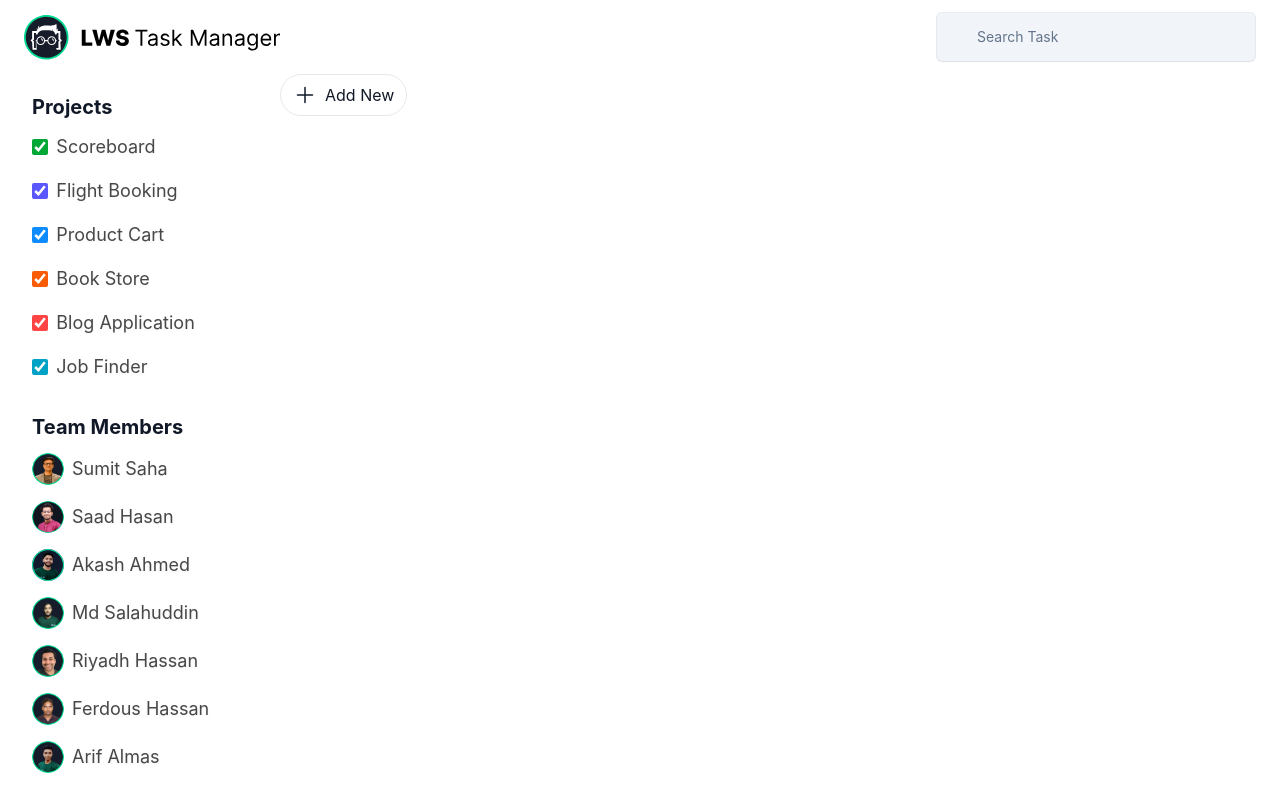
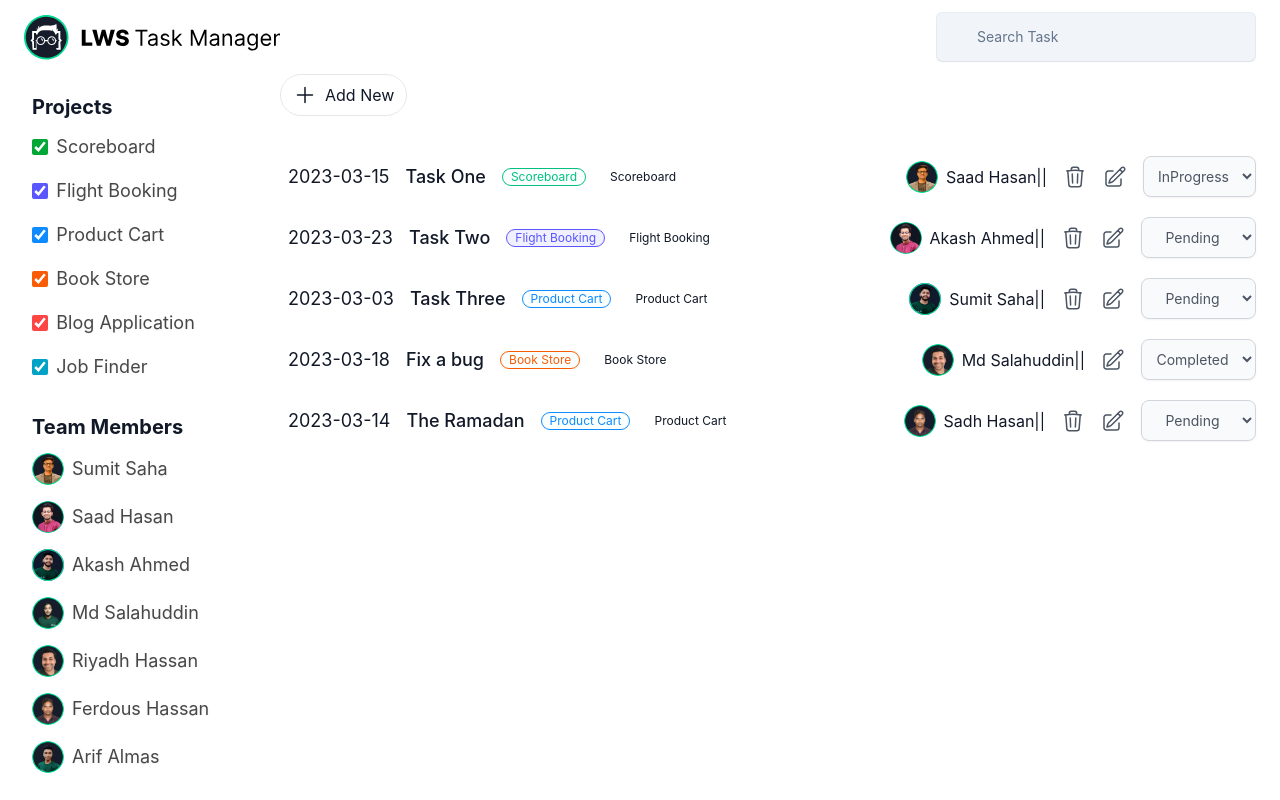
Before and after one commit to Nabi171/managerApp, a React (Create React App) app: page / in a window 1280 px wide. Built offline with nearby package versions, Linux system fonts and the light colour scheme; data requests are answered from the project's data file.

Commit message:
change in data

```diff
--- a/server/db.json
+++ b/server/db.json
@@ -132,29 +132,17 @@
       "status": "completed"
     },
     {
-      "taskName": "Nabitask",
-      "name": "Akash Ahmed",
-      "projectName": "Product Cart",
-      "deadline": "2023-03-06",
-      "id": 6
-    },
-    {
-      "taskName": "sdfdsa",
-      "project": {
-        "name": "Akash Ahmed"
-      },
-      "projectName": "Book Store",
-      "deadline": "2023-03-28",
-      "id": 7
-    },
-    {
-      "taskName": "safd",
+      "taskName": "The Ramadan",
       "teamMember": {
         "name": "Sadh Hasan"
       },
-      "projectName": "Product Cart",
+      "project": {
+        "projectName": "Product Cart",
+        "colorClass": "color-productCart",
+        "undefined": "Product Cart"
+      },
       "deadline": "2023-03-14",
-      "id": 8
+      "id": 6
     }
   ]
 }
--- a/src/App.js
+++ b/src/App.js
@@ -13,6 +13,8 @@ function App() {
       <Routes>
         <Route path="/" element={<Home />} />
         <Route path="/home" element={<Home />} />
+        <Route path="/tasks/:taskId" element={<Home />} />
+
         <Route path="/addtask" element={<AddTask />} />
         <Route path="/editTask" element={<EditTask />} />
 
--- a/src/components/pages/AddTask/AddTask.js
+++ b/src/components/pages/AddTask/AddTask.js
@@ -8,7 +8,10 @@ const AddTask = () => {
     const [teamMember, setName] = useState({
         name: ""
     });
-    const [projectName, setprojectName] = useState("");
+    const [project, setprojectName] = useState({
+        projectName: "Product Cart",
+        colorClass: "color-productCart"
+    });
     const [deadline, setDeadline] = useState("");
     const navigate = useNavigate();
 
@@ -23,16 +26,18 @@ const AddTask = () => {
         // setName(e.target.value)
     }
     const handleProjectName = (e) => {
-        setprojectName(e.target.value)
+        const { projectName, value } = e.target;
+        setprojectName((prevFormData) => ({ ...prevFormData, [projectName]: value }))
+        // setprojectName(e.target.value)
     }
 
     const handleSubmit = (e) => {
         e.preventDefault();
-        console.log(teamMember, taskName, projectName)
+        console.log(teamMember, taskName, project)
         addTasks({
             taskName,
             teamMember,
-            projectName,
+            project,
             deadline,
 
         });
@@ -87,9 +92,9 @@ const AddTask = () => {
                             <div className="fieldContainer">
                                 <label for="lws-projectName">Project Name</label>
                                 <select
-                                    value={projectName}
+                                    // value={project.projectName}
                                     onChange={handleProjectName}
-                                    id="lws-projectName" name="projectName" required>
+                                    id="lws-projectName" projectName="projectName" required>
                                     <option
                                         value=""
                                         hidden selected>Select Project</option>
--- a/src/components/pages/EditTask/EditTask.js
+++ b/src/components/pages/EditTask/EditTask.js
@@ -1,5 +1,6 @@
 import React, { useState } from 'react';
 import Navbar from '../Nav/Navbar';
+import Form from './Form';
 
 
 const EditTask = () => {
@@ -14,66 +15,7 @@ const EditTask = () => {
         </h1>
 
                     <div className="justify-center mb-10 space-y-2 md:flex md:space-y-0">
-                        <form
-
-                            className="space-y-6">
-                            <div className="fieldContainer">
-                                <label for="lws-taskName">Task Name</label>
-                                <input
-
-                                    type="text"
-                                    name="taskName"
-                                    id="lws-taskName"
-                                    required
-                                    placeholder="Implement RTK Query"
-                                />
-                            </div>
-
-                            <div className="fieldContainer">
-                                <label>Assign To</label>
-                                <select
-
-                                    name="teamMember" id="lws-teamMember" required>
-                                    <option
-                                        value=""
-                                        hidden selected>Select Job</option>
-                                    <option>Sumit Saha</option>
-                                    <option>Sadh Hasan</option>
-                                    <option>Akash Ahmed</option>
-                                    <option>Md Salahuddin</option>
-                                    <option>Riyadh Hassan</option>
-                                    <option>Ferdous Hassan</option>
-                                    <option>Arif Almas</option>
-                                </select>
-                            </div>
-                            <div className="fieldContainer">
-                                <label for="lws-projectName">Project Name</label>
-                                <select
-
-                                    id="lws-projectName" name="projectName" required>
-                                    <option
-                                        value=""
-                                        hidden selected>Select Project</option>
-                                    <option>Scoreboard</option>
-                                    <option>Flight Booking</option>
-                                    <option>Product Cart</option>
-                                    <option>Book Store</option>
-                                    <option>Blog Application</option>
-                                    <option>Job Finder</option>
-                                </select>
-                            </div>
-
-                            <div className="fieldContainer">
-                                <label for="lws-deadline">Deadline</label>
-                                <input
-
-                                    type="date" name="deadline" id="lws-deadline" required />
-                            </div>
-
-                            <div className="text-right">
-                                <button type="submit" className="lws-submit">Save</button>
-                            </div>
-                        </form>
+                        <Form />
                     </div>
                 </main>
             </div>
--- /dev/null
+++ b/src/components/pages/EditTask/Form.js
@@ -0,0 +1,68 @@
+import React from 'react';
+
+const Form = () => {
+    return (
+        <form
+
+            className="space-y-6">
+            <div className="fieldContainer">
+                <label for="lws-taskName">Task Name</label>
+                <input
+
+                    type="text"
+                    name="taskName"
+                    id="lws-taskName"
+                    required
+                    placeholder="Implement RTK Query"
+                />
+            </div>
+
+            <div className="fieldContainer">
+                <label>Assign To</label>
+                <select
+
+                    name="teamMember" id="lws-teamMember" required>
+                    <option
+                        value=""
+                        hidden selected>Select Job</option>
+                    <option>Sumit Saha</option>
+                    <option>Sadh Hasan</option>
+                    <option>Akash Ahmed</option>
+                    <option>Md Salahuddin</option>
+                    <option>Riyadh Hassan</option>
+                    <option>Ferdous Hassan</option>
+                    <option>Arif Almas</option>
+                </select>
+            </div>
+            <div className="fieldContainer">
+                <label for="lws-projectName">Project Name</label>
+                <select
+
+                    id="lws-projectName" name="projectName" required>
+                    <option
+                        value=""
+                        hidden selected>Select Project</option>
+                    <option>Scoreboard</option>
+                    <option>Flight Booking</option>
+                    <option>Product Cart</option>
+                    <option>Book Store</option>
+                    <option>Blog Application</option>
+                    <option>Job Finder</option>
+                </select>
+            </div>
+
+            <div className="fieldContainer">
+                <label for="lws-deadline">Deadline</label>
+                <input
+
+                    type="date" name="deadline" id="lws-deadline" required />
+            </div>
+
+            <div className="text-right">
+                <button type="submit" className="lws-submit">Save</button>
+            </div>
+        </form>
+    );
+};
+
+export default Form;
--- a/src/components/pages/SideTasks/SideTasks.js
+++ b/src/components/pages/SideTasks/SideTasks.js
@@ -7,9 +7,9 @@ const SideTasks = ({ search }) => {
         <div className="lg:pl-[16rem] 2xl:pl-[23rem]">
             <main className="relative z-20 max-w-3xl mx-auto rounded-lg xl:max-w-none">
                 <AddNew />
-                {/* <LwsTaks
+                <LwsTaks
                     search={search}
-                /> */}
+                />
 
             </main>
         </div>
--- a/src/components/pages/SideTasks/SingleLwsTask.js
+++ b/src/components/pages/SideTasks/SingleLwsTask.js
@@ -31,10 +31,10 @@ const SingleLwsTask = ({ task }) => {
 
             <div className="lws-taskContainer">
                 <h1 className="lws-task-title">{taskName}</h1>
-                {/* {<span className={`lws-task-badge ${task.project.colorClass}`}>{task.project.projectName}</span>} */}
-                {/* {task.project.projectName ? <span className={`lws-task-badge colorClass`}>{task.project.projectName}</span>
+                {<span className={`lws-task-badge ${task.project.colorClass}`}>{task.project.projectName}</span>}
+                {task.project.projectName ? <span className={`lws-task-badge colorClass`}>{task.project.projectName}</span>
                     : <span className={`lws-task-badge colorClass`}>{task.projectName}</span>
-                } */}
+                }
             </div>
 
             <div className="flex items-center gap-4">
@@ -46,9 +46,9 @@ const SingleLwsTask = ({ task }) => {
                     {Imgid == 5 && <img src={img5} className="team-avater" />}
                     {Imgid == 6 && <img src={img6} className="team-avater" />}
                     {Imgid == 7 && <img src={img7} className="team-avater" />}
-                    {/* <p className="lws-task-assignedOn">{task.teamMember.name}||
+                    <p className="lws-task-assignedOn">{task.teamMember.name}||
                     {task.name}
-                    </p> */}
+                    </p>
                 </div>
                 {/* <!-- delete button will not shown to the ui, until the status of the task will be completed --> */}
                 {status !== "completed" && <button
```
